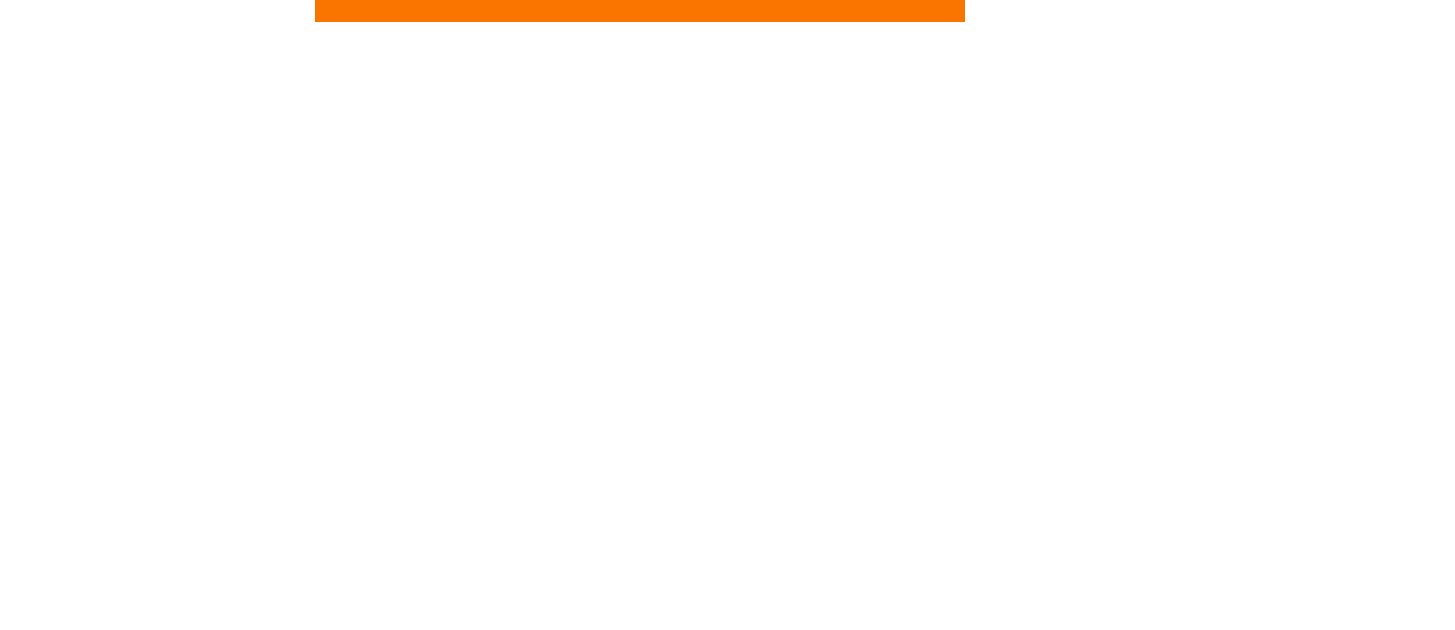
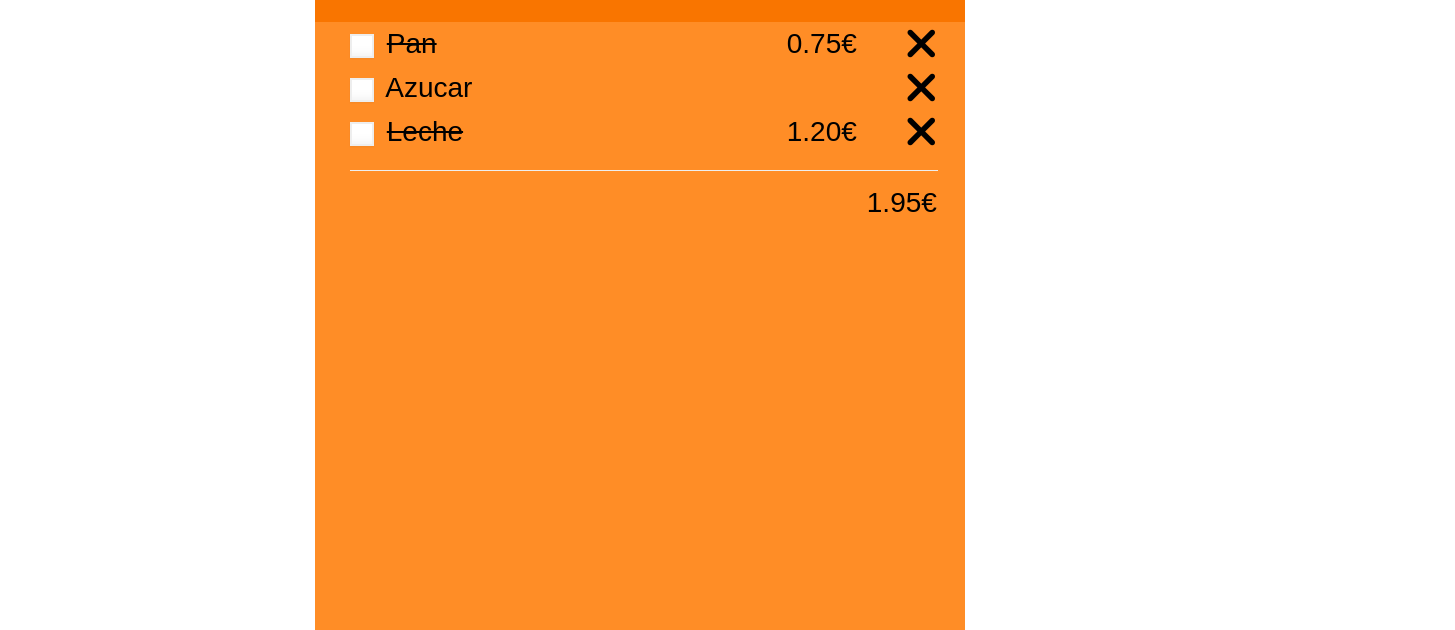
Before and after one commit to Learning-X/202201-W1CH4-luc-stpierre, a plain HTML site: page index.html in a window 1280 px wide. Shown: the part 170-800 px from the top of the page, 1455 px wide, since content can reach past the window. Drawn offline with Linux system fonts and the light colour scheme.

Commit message:
added articles section

```diff
--- a/index.html
+++ b/index.html
@@ -1,5 +1,5 @@
 <!DOCTYPE html>
-<html lang="en">
+<html lang="es">
   <head>
     <meta charset="UTF-8" />
     <meta http-equiv="X-UA-Compatible" content="IE=edge" />
@@ -45,6 +45,67 @@
 
           <p class="cart__text">2/3 comprados</p>
         </section>
+
+        <section class="articles">
+          <ul class="articles-items">
+            <li class="articles-items__item">
+              <label class="item-label checkbox">
+                <div class="form-group">
+                  <input type="checkbox" id="javascript" />
+                  <label for="javascript">
+                    <del class="label-text">Pan</del>
+                  </label>
+                </div>
+              </label>
+
+              <div class="text-container">
+                <p class="item-text">0.75€</p>
+
+                <div class="item-icon">
+                  <i class="fas fa-times fa-2x"></i>
+                </div>
+              </div>
+            </li>
+
+            <li class="articles-items__item">
+              <label class="item-label checkbox">
+                <div class="form-group">
+                  <input type="checkbox" id="javascript" />
+                  <label for="javascript"> Azucar </label>
+                </div>
+              </label>
+
+              <div class="text-container">
+                <p class="item-text"></p>
+
+                <div class="item-icon">
+                  <i class="fas fa-times fa-2x"></i>
+                </div>
+              </div>
+            </li>
+
+            <li class="articles-items__item">
+              <label class="item-label checkbox">
+                <div class="form-group">
+                  <input type="checkbox" id="javascript" />
+                  <label for="javascript">
+                    <del class="label-text">Leche</del>
+                  </label>
+                </div>
+              </label>
+
+              <div class="text-container">
+                <p class="item-text">1.20€</p>
+
+                <div class="item-icon">
+                  <i class="fas fa-times fa-2x"></i>
+                </div>
+              </div>
+            </li>
+          </ul>
+
+          <p class="articles-total__price">1.95€</p>
+        </section>
       </main>
     </div>
   </body>
--- a/style/styles.css
+++ b/style/styles.css
@@ -58,6 +58,18 @@ html {
   margin: 0 0.8rem;
 }
 
+.item-text {
+  font-size: 28px;
+  font-weight: 300;
+  margin-right: 3rem;
+}
+
+.label-text,
+label {
+  font-size: 28px;
+  font-weight: 300;
+}
+
 .navigation-items__link.active {
   font-weight: bold;
 }
@@ -85,3 +97,92 @@ html {
   font-size: 32px;
   font-weight: 300;
 }
+
+.articles {
+  height: 100vh;
+  position: relative;
+  background-color: #ff8d26;
+  position: relative;
+  padding-left: 35px;
+  margin-bottom: 12px;
+  cursor: pointer;
+  font-size: 22px;
+}
+
+.articles-items {
+  border-bottom: 1px solid #eee;
+  padding-bottom: 1rem;
+  width: calc(100% - 1.7rem);
+}
+
+.articles-items__item {
+  width: 100%;
+  display: flex;
+  justify-content: space-between;
+  align-items: center;
+  /* padding: 0.5rem; */
+}
+
+.text-container {
+  display: flex;
+  align-items: center;
+}
+
+.item-text {
+  margin-left: 2rem;
+}
+
+/* CHECKBOX */
+
+.form-group {
+  display: block;
+}
+
+.form-group input {
+  padding: 0;
+  height: initial;
+  width: initial;
+  margin-bottom: 0;
+  display: none;
+  cursor: pointer;
+}
+
+.form-group label {
+  position: relative;
+  cursor: pointer;
+}
+
+.form-group label:before {
+  content: "";
+  background-color: #fff;
+  border: 2px solid #eee;
+  box-shadow: 0 1px 2px rgba(0, 0, 0, 0.05),
+    inset 0px -15px 10px -12px rgba(0, 0, 0, 0.05);
+  padding: 10px;
+  display: inline-block;
+  position: relative;
+  vertical-align: middle;
+  cursor: pointer;
+  margin-right: 5px;
+}
+
+.form-group input:checked + label:after {
+  content: "";
+  display: block;
+  position: absolute;
+  top: 2px;
+  left: 9px;
+  width: 6px;
+  height: 14px;
+  border: solid #fff;
+  border-width: 0 2px 2px 0;
+  transform: rotate(45deg);
+}
+
+.articles-total__price {
+  margin-top: 1rem;
+  font-size: 28px;
+  font-weight: 300;
+  margin-left: 32.3rem;
+  width: calc(100% - 1.7rem);
+}
```
